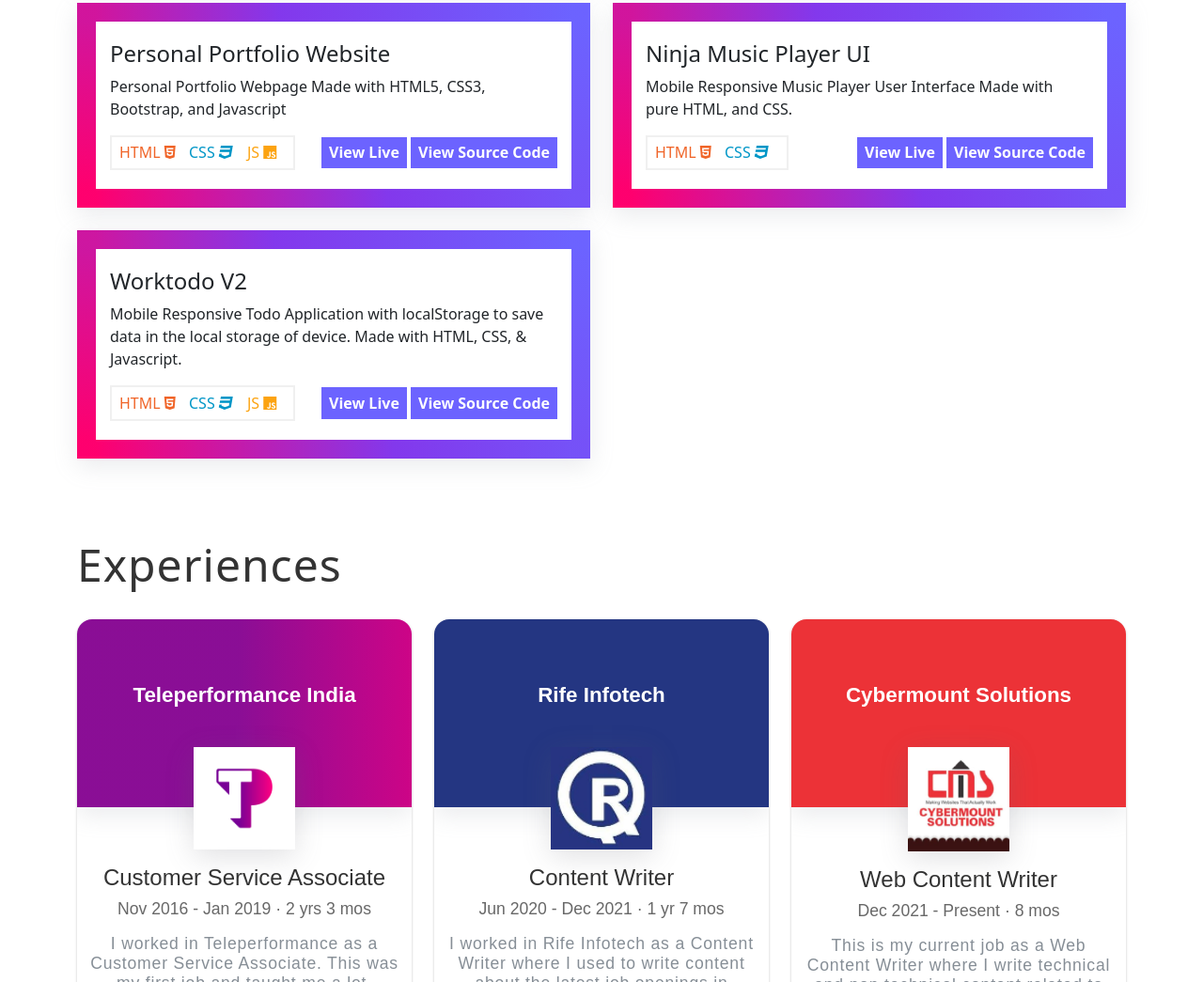
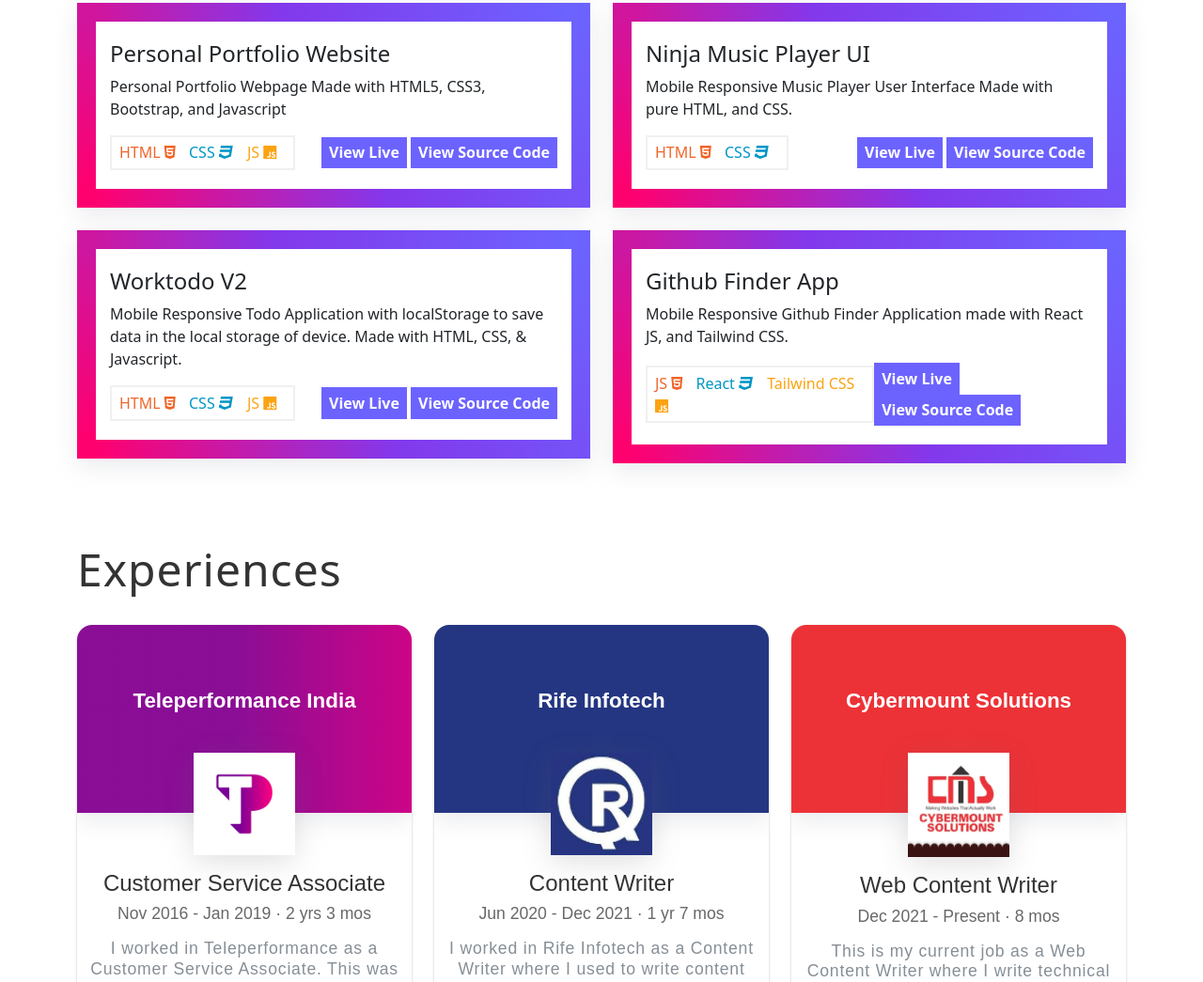
Before and after one commit to ashishsharma-dev/PersonalPortfolioTheme, a plain HTML site: page index.html in a window 1280 px wide. Shown: the part 3497-4542 px from the top of the page at 94% size. Drawn offline with nearby package versions, Linux system fonts and the light colour scheme.

Commit message:
New Project Added

```diff
--- a/index.html
+++ b/index.html
@@ -469,6 +469,29 @@
             </div>
           </div>
         </div>
+
+        <div class="col-lg-6 col-md-6 col-sm-12 mb-4">
+          <div class="projectCard div">
+            <h2 class="projectName">Github Finder App</h2>
+            <p class="projectDetail">
+              Mobile Responsive Github Finder Application made with React JS, and Tailwind CSS.
+            </p>
+            <div class="projectBottom">
+              <div class="language">
+                <span class="projectDetail html">JS <i class="fa-brands fa-html5"></i></span>
+                <span class="projectDetail css">React <i class="fa-brands fa-css3"></i></span>
+                <span class="projectDetail js">Tailwind CSS <i class="fa-brands fa-js"></i></span>
+              </div>
+              <div class="projectBtns">
+                <span><a target="_blank" href="https://github-finder-ashishsharma-dev.vercel.app/" class="projectLiveLink">View
+                    Live</a></span>
+                <span><a target="_blank" href="https://github.com/ashishsharma-dev/GitHub-Finder"
+                    class="projectSourceCode">View Source
+                    Code</a></span>
+              </div>
+            </div>
+          </div>
+        </div>
       </div>
     </div>
   </section>
```
